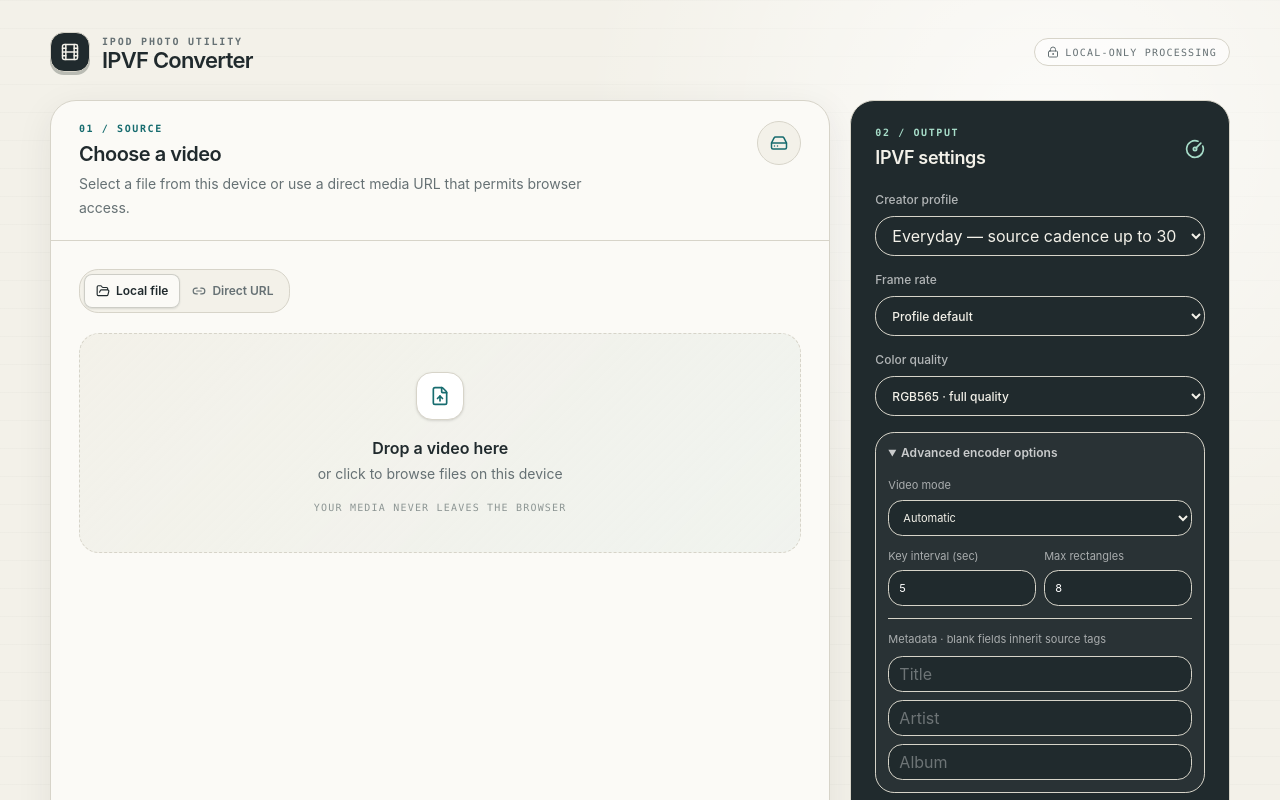
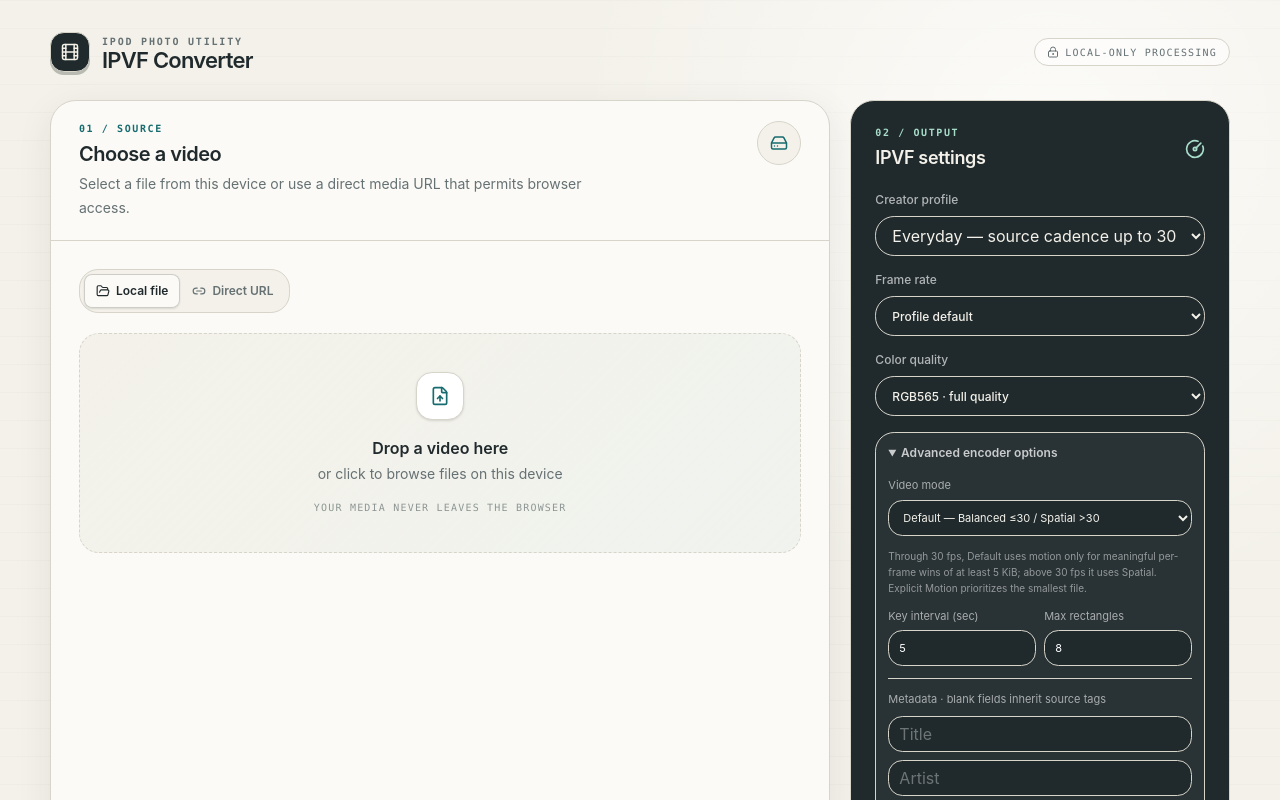
Before and after one commit to jspann21/ipod-ipvf-converter, a React (Vite) app: page / in a window 1280 px wide. Both pictures are taken after a click on the heading "Advanced encoder options". Shown: the top 800 px of the page. Built offline with nearby package versions, Linux system fonts and the light colour scheme; the HTML template or start-up script is replaced by a standard one.

Commit message:
Use balanced motion for default encoding

```diff
--- a/src/App.tsx
+++ b/src/App.tsx
@@ -870,23 +870,32 @@ export default function App() {
                           )
                         }
                       >
-                        <option value="default">Automatic</option>
-                        <option value="current">Bounds only</option>
-                        <option value="spatial">Spatial rectangles</option>
+                        <option value="default">
+                          Default — Balanced ≤30 / Spatial &gt;30
+                        </option>
+                        <option value="current">Bounds only (spatial)</option>
+                        <option value="spatial">
+                          Spatial — independent-frame safety
+                        </option>
                         <option
                           value="motion"
                           disabled={frameRatePreset === '60/1'}
                         >
-                          Motion + spatial
+                          Motion — maximum size savings (≤30 fps)
                         </option>
                         <option
                           value="auto"
                           disabled={frameRatePreset === '60/1'}
                         >
-                          Motion + XOR + spatial
+                          Auto — motion + XOR (experimental, ≤30 fps)
                         </option>
                       </select>
                     </label>
+                    <p className="text-[10px] leading-4 text-white/50">
+                      Through 30 fps, Default uses motion only for meaningful
+                      per-frame wins of at least 5 KiB; above 30 fps it uses
+                      Spatial. Explicit Motion prioritizes the smallest file.
+                    </p>
                     <div className="grid grid-cols-2 gap-2">
                       <label className="text-[11px] text-white/60">
                         Key interval (sec)
--- a/src/lib/ipvf.ts
+++ b/src/lib/ipvf.ts
@@ -32,6 +32,8 @@ export const RECORD_TYPE = {
   motionLz4: 6,
 } as const;
 
+export const MOTION_MIN_SECTOR_SAVING = 10;
+
 export type RecordType = (typeof RECORD_TYPE)[keyof typeof RECORD_TYPE];
 
 export type VideoRecord = {
@@ -47,7 +49,7 @@ export type FrameRate = {
 };
 
 export type ColorDepth = 'rgb565' | 'rgb555' | 'rgb454' | 'rgb444';
-export type VideoMode = 'current' | 'spatial' | 'motion' | 'auto';
+export type VideoMode = 'current' | 'spatial' | 'balanced' | 'motion' | 'auto';
 export type IpvfMetadata = {
   title?: string;
   artist?: string;
@@ -800,10 +802,7 @@ function compressIfSmaller(
   // Browser builds do not have liblz4, so spend extra host-side search only on
   // full keys. This preserves the same raw LZ4 bitstream while reducing the
   // five-second keyframe I/O/decode spike on the iPod.
-  const compressed = lz4Compress(
-    payload,
-    kind === RECORD_TYPE.key ? 256 : 32,
-  );
+  const compressed = lz4Compress(payload, kind === RECORD_TYPE.key ? 256 : 32);
   if (
     compressed.byteLength < payload.byteLength &&
     recordSectors(compressed.byteLength, audioBytes) <
@@ -974,7 +973,11 @@ export function chooseVideoRecord(
       }
     }
   }
-  if (options.videoMode === 'motion' || options.videoMode === 'auto') {
+  if (
+    options.videoMode === 'balanced' ||
+    options.videoMode === 'motion' ||
+    options.videoMode === 'auto'
+  ) {
     const [dx, dy] = estimateTranslation(previous, current);
     const prediction = translateFrame(previous, dx, dy);
     const residual = lz4Compress(xorFrames(prediction, current));
@@ -988,10 +991,14 @@ export function chooseVideoRecord(
     );
     motionPayload.set(residual, 6);
     const motionSectors = recordSectors(motionPayload.byteLength, audioBytes);
+    const savesEnoughSectors =
+      options.videoMode === 'balanced'
+        ? motionSectors + MOTION_MIN_SECTOR_SAVING <= selectedSectors
+        : motionSectors < selectedSectors;
     if (
-      (options.videoMode === 'motion' || dx !== 0 || dy !== 0) &&
+      (options.videoMode !== 'auto' || dx !== 0 || dy !== 0) &&
       motionPayload.byteLength < IPVF.frameBytes &&
-      motionSectors < selectedSectors
+      savesEnoughSectors
     ) {
       selected = {
         kind: RECORD_TYPE.motionLz4,
--- a/src/workers/converter.worker.ts
+++ b/src/workers/converter.worker.ts
@@ -489,7 +489,7 @@ async function writeVideoRecords(
   const videoMode =
     message.videoMode === 'default'
       ? rateValue <= 30
-        ? 'motion'
+        ? 'balanced'
         : 'spatial'
       : message.videoMode;
   if ((videoMode === 'motion' || videoMode === 'auto') && rateValue > 30)
```
Also changed, not shown: 1 other file (tests, documents, lock files or other folders).
